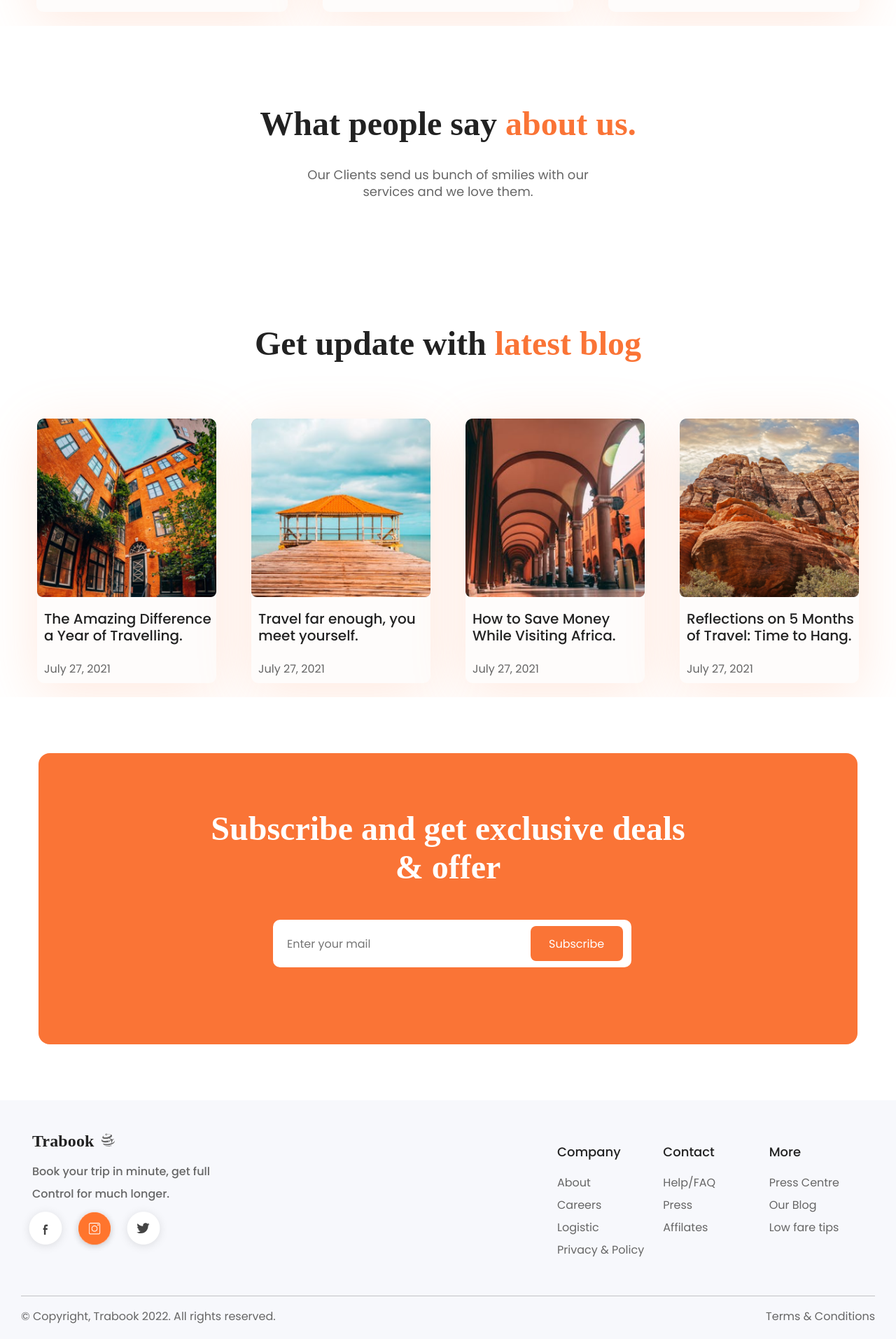
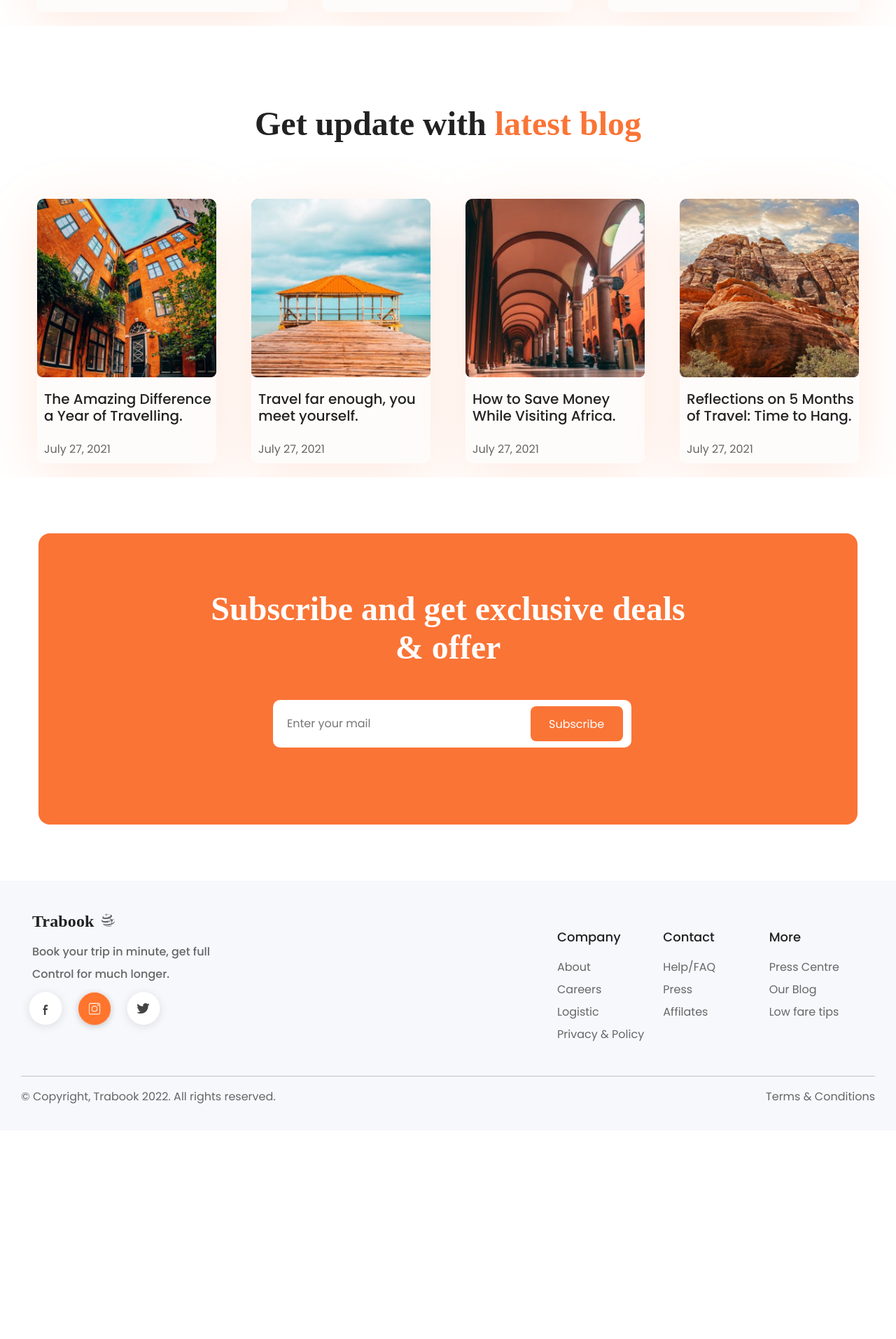
Before and after one commit to sasacampi/study-trabook, a React (Create React App) app: page / in a window 1280 px wide. Shown: the part 2707-4620 px from the top of the page at 70% size. After the commit the page ends 4322 px from the top, so only its background shows below. Built offline with nearby package versions, Linux system fonts and the light colour scheme; a web font is replaced by a local one.

Commit message:
Updated Assets

```diff
--- a/src/App.js
+++ b/src/App.js
@@ -1,50 +1,31 @@
 import React from "react";
-import Navbar from './components/Navbar';
-import Hero from './components/Hero';
-import "./style.css"
-import Card from './components/Card'
+import Navbar from "./components/Navbar";
+import Hero from "./components/Hero";
+import "./style.css";
+import Card from "./components/Card";
 import CenteredText from "./components/CenteredText";
 import VacationPlans from "./components/VacationPlans";
 import TravelPackage from "./components/TravelPackage";
 import TripCard from "./components/TripCard";
-import {trips, events, travel} from './data';
-import Reviews from './components/Reviews';
-import TestimonialsCard from './components/TestimonialsCard';
+import { trips, events, travel } from "./data";
+import TestimonialsCard from "./components/TestimonialsCard";
 import Update from "./components/Update";
 import UpdateCard from "./components/UpdateCard";
 import Footer from "./components/Footer";
 import Newsletter from "./components/Newsletter";
 
 export default function App() {
-    const cards = trips.map(item => {
-        return (
-            <Card
-                key={item.id}
-                {...item}
-            />
+  const cards = trips.map((item) => {
+    return <Card key={item.id} {...item} />;
+  });
 
-        )
-    })
+  const tripcard = events.map((item) => {
+    return <TripCard key={item.id} {...item} />;
+  });
 
-    const tripcard = events.map(item => {
-        return (
-            <TripCard
-                key={item.id}
-                {...item}
-            />
-
-        )
-    })
-
-    const updatecard = travel.map(item => {
-        return (
-            <UpdateCard
-                key={item.id}
-                {...item}
-            />
-
-        )
-    })
+  const updatecard = travel.map((item) => {
+    return <UpdateCard key={item.id} {...item} />;
+  });
 
   return (
     <div>
@@ -52,24 +33,14 @@ export default function App() {
       <Hero />
       <VacationPlans />
       <CenteredText />
-            <section className="cards-list">
-                {cards}
-            </section>
+      <section className="cards-list">{cards}</section>
       <TravelPackage />
-            <section className="cards-list">
-                {tripcard}
-            </section>
-           <Reviews />
+      <section className="cards-list">{tripcard}</section>
       <TestimonialsCard />
       <Update />
-           <section className="cards-list">
-                {updatecard}
-            </section>
+      <section className="cards-list">{updatecard}</section>
       <Newsletter />
       <Footer />
-
-
     </div>
-    )
-
+  );
 }
--- a/src/components/Footer.js
+++ b/src/components/Footer.js
@@ -1,24 +1,38 @@
 import React from "react";
-import ReactDOM from 'react-dom';
-import Logo from '../img/trabooklogo.svg'
-import Facebook from '../img/social__facebook.svg'
-import Twitter from '../img/social__twitter.svg'
-import Instagram from '../img/social__insta.png'
+import ReactDOM from "react-dom";
+import Logo from "../img/trabooklogo.svg";
+import Facebook from "../img/social__facebook.svg";
+import Twitter from "../img/social__twitter.svg";
+import Instagram from "../img/social__insta.png";
 
 export default function Footer() {
   return (
-      <footer class="footer">
+    <footer className="footer">
       <div class="footer__addr">
         <h1 class="footer__logo">Trabook</h1>
-      <img src={Logo} className="footer__logo__img" alt="Trabook`s logo"></img>
+        <img
+          src={Logo}
+          className="footer__logo__img"
+          alt="Trabook`s logo"
+        ></img>
         <address>
-      Book your trip in minute, get full
-      Control for much longer.
+          Book your trip in minute, get full Control for much longer.
         </address>
-      <img src={Facebook} className="footer__socials__img" alt="Facebook Logo"></img>
-      <img src={Instagram} className="footer__socials__img" alt="Instagram logo"></img>
-      <img src={Twitter} className="footer__socials__img" alt="Twitter logo"></img>
-
+        <img
+          src={Facebook}
+          className="footer__socials__img"
+          alt="Facebook Logo"
+        ></img>
+        <img
+          src={Instagram}
+          className="footer__socials__img"
+          alt="Instagram logo"
+        ></img>
+        <img
+          src={Twitter}
+          className="footer__socials__img"
+          alt="Twitter logo"
+        ></img>
       </div>
 
       <ul class="footer__nav">
--- a/src/components/Reviews.js
+++ /dev/null
@@ -1,13 +0,0 @@
-import React from "react";
-import ReactDOM from 'react-dom';
-
-
-export default function Reviews() {
-    return (
-      <div className="centered-text">
-        <h1>What people say <span>about us.</span></h1>
-        <p>Our Clients send us bunch of smilies with our services and we love them.</p>
-
-      </div>
-    );
-  }
--- a/src/components/TestimonialsCard.js
+++ b/src/components/TestimonialsCard.js
@@ -1,7 +1,6 @@
 import React from "react";
-import ReactDOM from 'react-dom';
+import ReactDOM from "react-dom";
 
 export default function TestimonialsCard() {
-    return (<p></p>)
-
+  return <p></p>;
 }
--- a/src/style.css
+++ b/src/style.css
@@ -743,6 +743,10 @@ nav a {
 
 .footer {
   display: flex;
+  align-items: center;
+  justify-content: center;
+  height: auto;
+  display: flex;
   flex-flow: row wrap;
   padding: 30px 30px 20px 30px;
   background: #f7f8fc;
```
Lines whose indentation alone changed are shown as unchanged.
